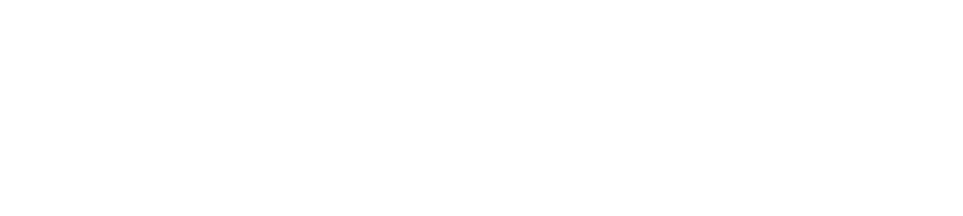
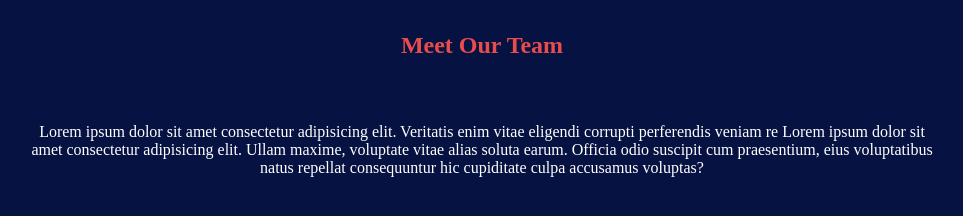
Before and after one commit to Cosimo-Colucci/html-css-float-cards, a plain HTML site: page index.html in a window 1280 px wide. Shown: the whole page, without its empty margins (158-1121 px from the left). Drawn offline with Linux system fonts and the light colour scheme.

Commit message:
first section with h1 and P

```diff
--- a/css/style.css
+++ b/css/style.css
@@ -9,3 +9,22 @@
     display: table;
     clear: both;
 }
+body{
+    background-color: rgb(6, 19, 66);
+}
+
+section{
+    text-align: center;
+    margin: 0 180px;
+}
+
+h1{
+    color: rgb(231, 77, 77);
+    margin: 2rem 0;
+}
+
+p{
+    display: inline-block;
+    color: white;
+    margin: 2rem 0;
+}
--- a/index.html
+++ b/index.html
@@ -9,5 +9,14 @@
 </head>
 <body>
 
+    <section>
+
+        <h1>Meet Our Team</h1>
+        <p>
+        Lorem ipsum dolor sit amet consectetur adipisicing elit. Veritatis enim vitae eligendi corrupti perferendis veniam re Lorem ipsum dolor sit amet consectetur adipisicing elit. Ullam maxime, voluptate vitae alias soluta earum. Officia odio suscipit cum praesentium, eius voluptatibus natus repellat consequuntur hic cupiditate culpa accusamus voluptas?
+        </p>
+
+    </section>
+
 </body>
 </html>
```
